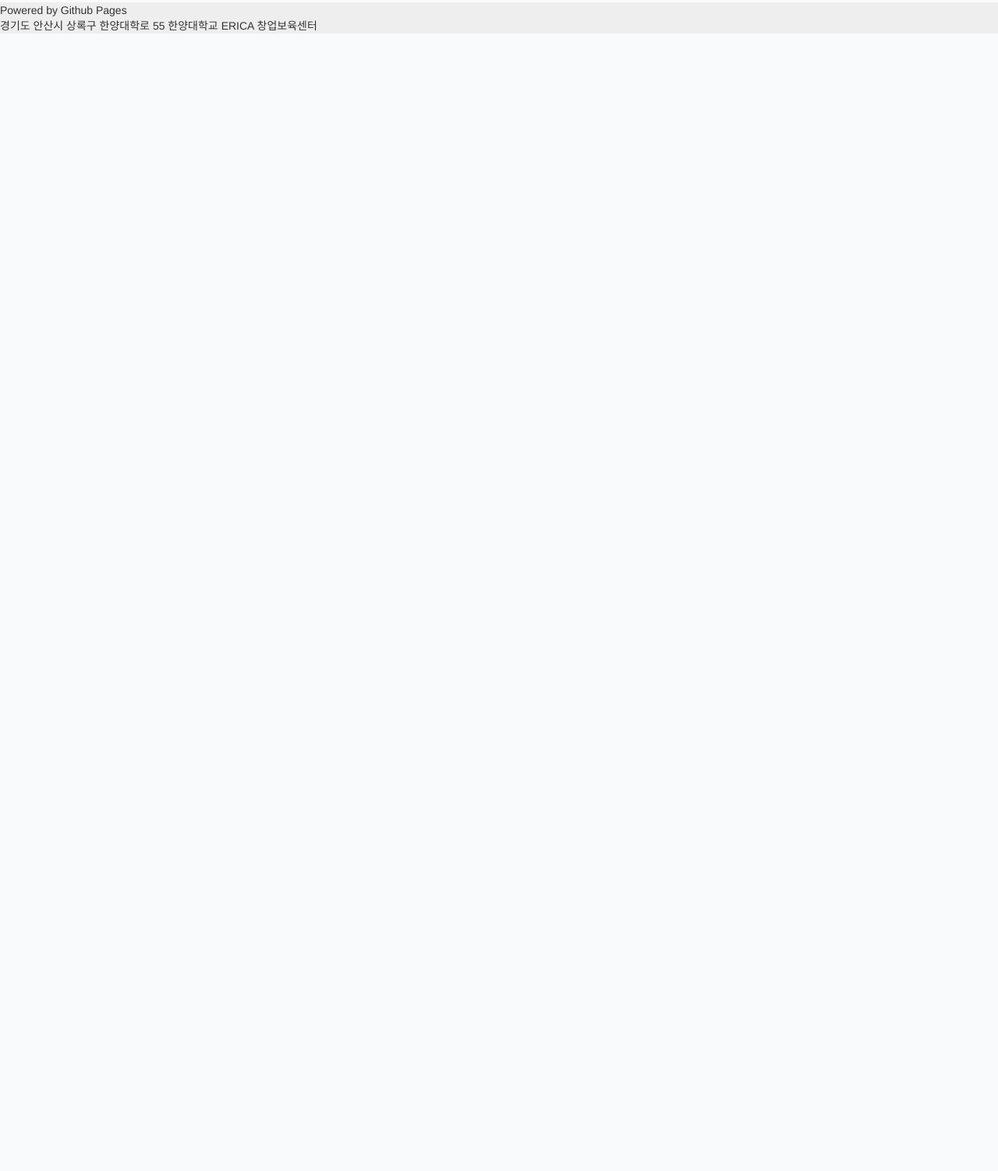
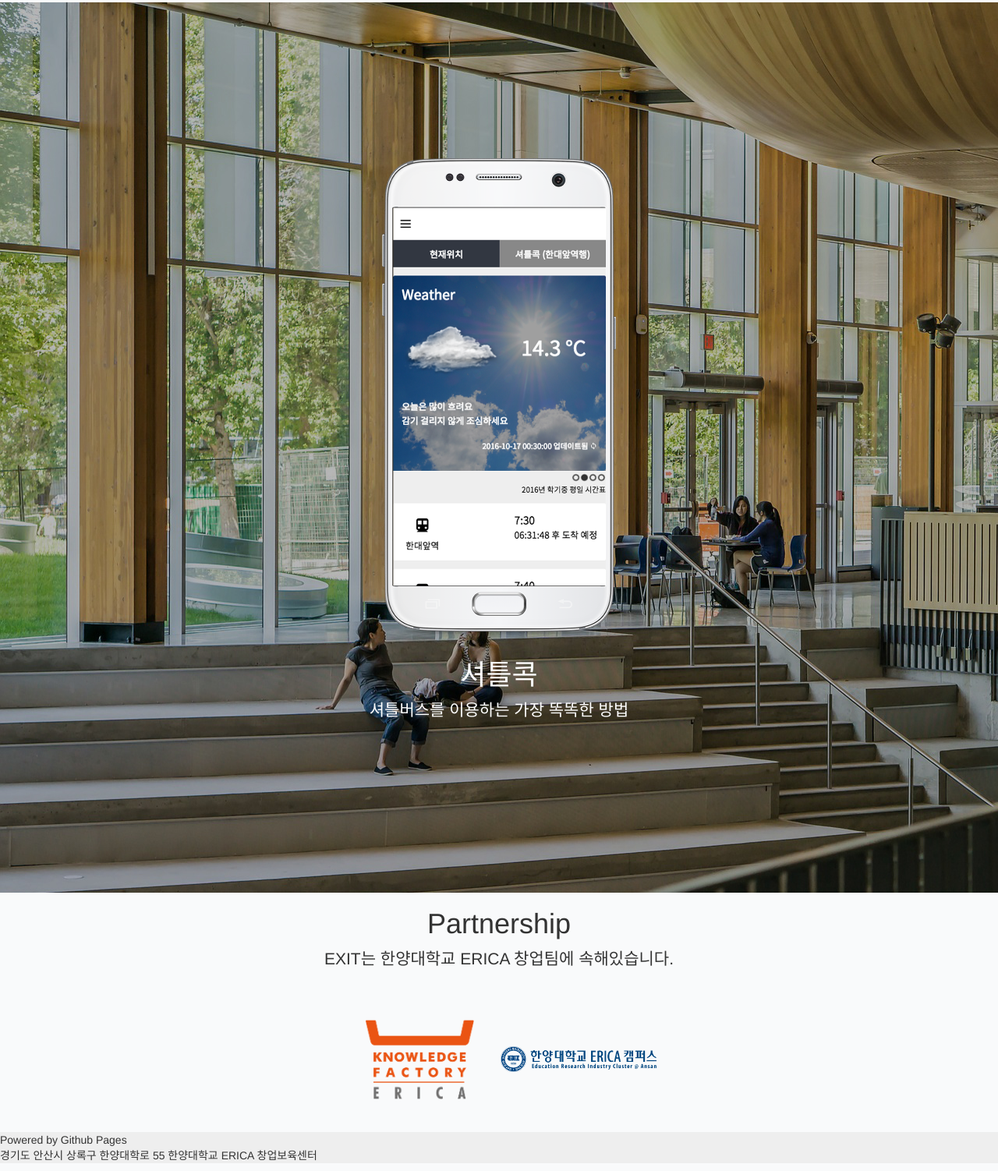
Before and after one commit to EXIT-kr/EXIT_Homepage_GuideLine_Design, a plain HTML site: page index.html in a window 1280 px wide. Shown: the part 611-2113 px from the top of the page at 78% size. Before the commit the page ends 800 px from the top, so only its background shows below. Drawn offline with Linux system fonts and the light colour scheme; some icons are missing.

Commit message:
셔틀콕 홍보물 추가

```diff
--- a/index.html
+++ b/index.html
@@ -42,6 +42,7 @@
 </nav>
 <body>
   <br />
+  <!-- START Container -->
   <div class="container-fluid">
 
     <div class="panel panel-default">
@@ -59,6 +60,9 @@
         </div>
       </div>
     </div>
+
+
+
     <h1>여기는 바디입니다.</h1>
     <p class="lead">
       안녕하세요 우린 리드입니다.
@@ -66,9 +70,28 @@
     <p>
       이것은 일반 문단입니다.
     </p>
+  </div>
+  <!-- END Container -->
+
+    <div id="shuttlecock_info" class="text-center">
+
+      <img src="./public/img/shuttlecock.png" />
+      <h1>셔틀콕</h1>
+      <p class="lead">
+        셔틀버스를 이용하는 가장 똑똑한 방법
+      </p>
+    </div>
+
+    <div id="partnership" class="text-center">
+      <h1>Partnership</h1>
+      <p class="lead">
+        EXIT는 한양대학교 ERICA 창업팀에 속해있습니다.
+      </p>
+      <img src="./public/img/knowledge_factory.png" />
+      <img src="./public/img/hanyang_erica_logo.png" />
+    </div>
 
 
-  </div>
 
 
 </body>
--- a/style.css
+++ b/style.css
@@ -28,7 +28,23 @@
   width: 120px;
 }
 
+#shuttlecock_info{
+  background-image: url(./public/img/campus.jpg);
+  padding: 200px;
+  color: white;
+}
+#shuttlecock_info img{
+  width: 300px;
+}
+
+#partnership{
+
+}
+
+#partnership img{
+  width: 200px;
+}
+
 .github.github-text{
   margin-top: 10px;
-
 }
```
Also changed, not shown: public/img/campus.jpg (added), public/img/google_play_logo.png (added), public/img/hanyang_erica_logo.png (added), public/img/knowledge_factory.png (added), public/img/shuttlecock.png (added). Lines whose indentation alone changed are shown as unchanged.
